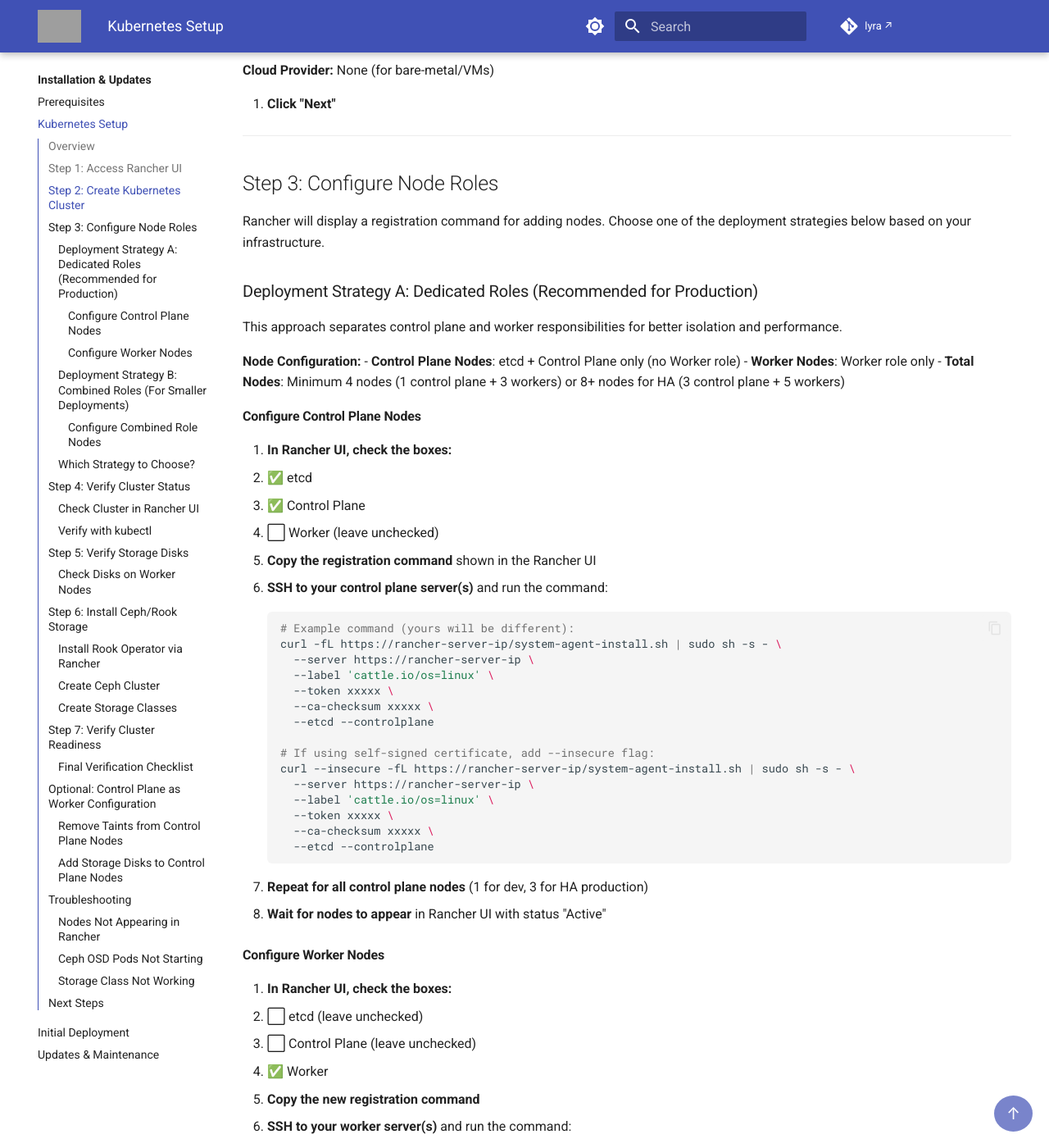
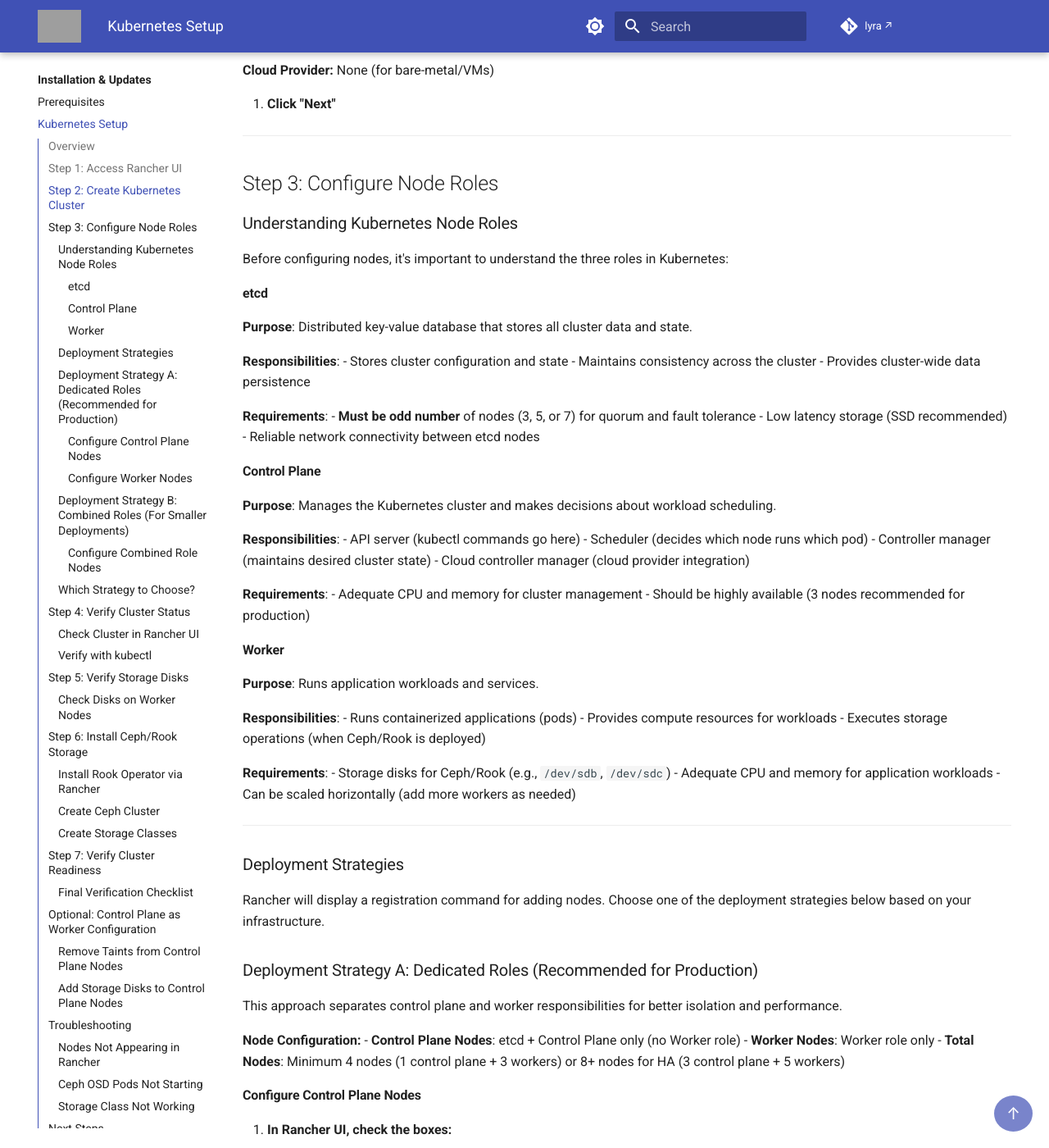
Before and after one commit to amreinch/lyra-docs, an MkDocs documentation site: the page built from docs/installation/kubernetes-setup.md, in a window 1280 px wide and 1400 px high, scrolled down 1195 px. Shown: the whole window at 82% size. Built offline with MkDocs 1.6.1 and Material for MkDocs 9.7.7, drawn with Linux system fonts in a browser that asks for light colours; comment, search, counter and statistics services are not loaded; some of the changed text lies outside the part shown; grey boxes are pictures that could not be loaded.

Commit message:
Add Kubernetes node role descriptions to Step 3
- Added 'Understanding Kubernetes Node Roles' section
- Explained etcd, Control Plane, and Worker roles
- Included purpose, responsibilities, and requirements for each role
- Positioned before deployment strategies for better flow

````diff
--- a/docs/installation/kubernetes-setup.md
+++ b/docs/installation/kubernetes-setup.md
@@ -51,6 +51,53 @@ This guide uses bare-metal or VM deployments with a custom cluster configuration
 ---
 
 ## Step 3: Configure Node Roles
+
+### Understanding Kubernetes Node Roles
+
+Before configuring nodes, it's important to understand the three roles in Kubernetes:
+
+#### etcd
+**Purpose**: Distributed key-value database that stores all cluster data and state.
+
+**Responsibilities**:
+- Stores cluster configuration and state
+- Maintains consistency across the cluster
+- Provides cluster-wide data persistence
+
+**Requirements**:
+- **Must be odd number** of nodes (3, 5, or 7) for quorum and fault tolerance
+- Low latency storage (SSD recommended)
+- Reliable network connectivity between etcd nodes
+
+#### Control Plane
+**Purpose**: Manages the Kubernetes cluster and makes decisions about workload scheduling.
+
+**Responsibilities**:
+- API server (kubectl commands go here)
+- Scheduler (decides which node runs which pod)
+- Controller manager (maintains desired cluster state)
+- Cloud controller manager (cloud provider integration)
+
+**Requirements**:
+- Adequate CPU and memory for cluster management
+- Should be highly available (3 nodes recommended for production)
+
+#### Worker
+**Purpose**: Runs application workloads and services.
+
+**Responsibilities**:
+- Runs containerized applications (pods)
+- Provides compute resources for workloads
+- Executes storage operations (when Ceph/Rook is deployed)
+
+**Requirements**:
+- Storage disks for Ceph/Rook (e.g., `/dev/sdb`, `/dev/sdc`)
+- Adequate CPU and memory for application workloads
+- Can be scaled horizontally (add more workers as needed)
+
+---
+
+### Deployment Strategies
 
 Rancher will display a registration command for adding nodes. Choose one of the deployment strategies below based on your infrastructure.
 
@@ -131,11 +178,16 @@ This approach separates control plane and worker responsibilities for better iso
 
 ### Deployment Strategy B: Combined Roles (For Smaller Deployments)
 
-This approach combines all roles on the same nodes to reduce server count. Use odd number of nodes (3, 5, 7) for etcd quorum.
+This approach combines all roles on the same nodes to reduce server count.
 
 **Node Configuration:**
-- **All Nodes**: etcd + Control Plane + Worker (all three roles)
-- **Total Nodes**: Minimum 3 nodes (odd number required for etcd quorum)
+- **Combined Role Nodes**: etcd + Control Plane + Worker (all three roles)
+- **etcd Nodes**: Must be odd number (3, 5, or 7) for quorum
+- **Total Nodes**: Variable - you can add worker-only nodes to combined role nodes
+
+**Note**: Only the nodes with **etcd** role need to be an odd number. You can mix:
+- 3 nodes with etcd + control plane + worker (required minimum)
+- Additional worker-only nodes as needed (any number)
 
 **Benefits:**
 - Fewer servers required (3 nodes instead of 4-8)
@@ -175,23 +227,36 @@ This approach combines all roles on the same nodes to reduce server count. Use o
      --etcd --controlplane --worker
    ```
 
-4. **Repeat for all nodes** (must be odd number: 3, 5, or 7 nodes)
+4. **Repeat for combined role nodes** (must be odd number: 3, 5, or 7 nodes with etcd)
 
-5. **Wait for all nodes to become "Active"**
+5. **(Optional) Add dedicated worker nodes:**
+   If you need more capacity, you can add worker-only nodes following the steps in Strategy A.
 
-**Important**: Each node must have storage disks (e.g., `/dev/sdb`) for Ceph/Rook since they act as workers.
+6. **Wait for all nodes to become "Active"**
+
+**Important**: Each node with Worker role must have storage disks (e.g., `/dev/sdb`) for Ceph/Rook.
+
+**Example Hybrid Configuration:**
+- 3 nodes: etcd + control plane + worker (with storage disks)
+- 2 nodes: worker only (with storage disks)
+- Total: 5 nodes (3 etcd nodes for quorum + 2 additional workers for capacity)
 
 ---
 
 ### Which Strategy to Choose?
 
-| Scenario | Recommended Strategy | Node Count |
-|----------|---------------------|------------|
-| **Development/Testing** | Combined Roles | 3 nodes (all roles) |
-| **Small Production** | Combined Roles | 3-5 nodes (all roles) |
-| **Medium Production** | Dedicated Roles | 4-6 nodes (1 control + 3-5 workers) |
-| **Large Production (HA)** | Dedicated Roles | 8+ nodes (3 control + 5+ workers) |
-| **Enterprise/High-Traffic** | Dedicated Roles | 10+ nodes (3 control + 7+ workers) |
+| Scenario | Recommended Strategy | Node Count | Configuration |
+|----------|---------------------|------------|---------------|
+| **Development/Testing** | Combined Roles | 3 nodes | 3 nodes (etcd + control + worker) |
+| **Small Production** | Combined Roles | 3-5 nodes | 3 nodes (etcd + control + worker) + 0-2 workers |
+| **Medium Production** | Hybrid or Dedicated | 5-8 nodes | 3 nodes (etcd + control + worker) + 2-5 workers OR 1-3 control + 4-5 workers |
+| **Large Production (HA)** | Dedicated Roles | 8+ nodes | 3 control + 5+ workers |
+| **Enterprise/High-Traffic** | Dedicated Roles | 10+ nodes | 3 control + 7+ workers |
+
+**Key Points:**
+- **etcd nodes**: Always odd number (3, 5, or 7) for quorum
+- **Worker nodes**: Can be any number
+- **Hybrid**: Combine strategies - etcd+control+worker nodes PLUS dedicated workers
 
 ---
 
````
